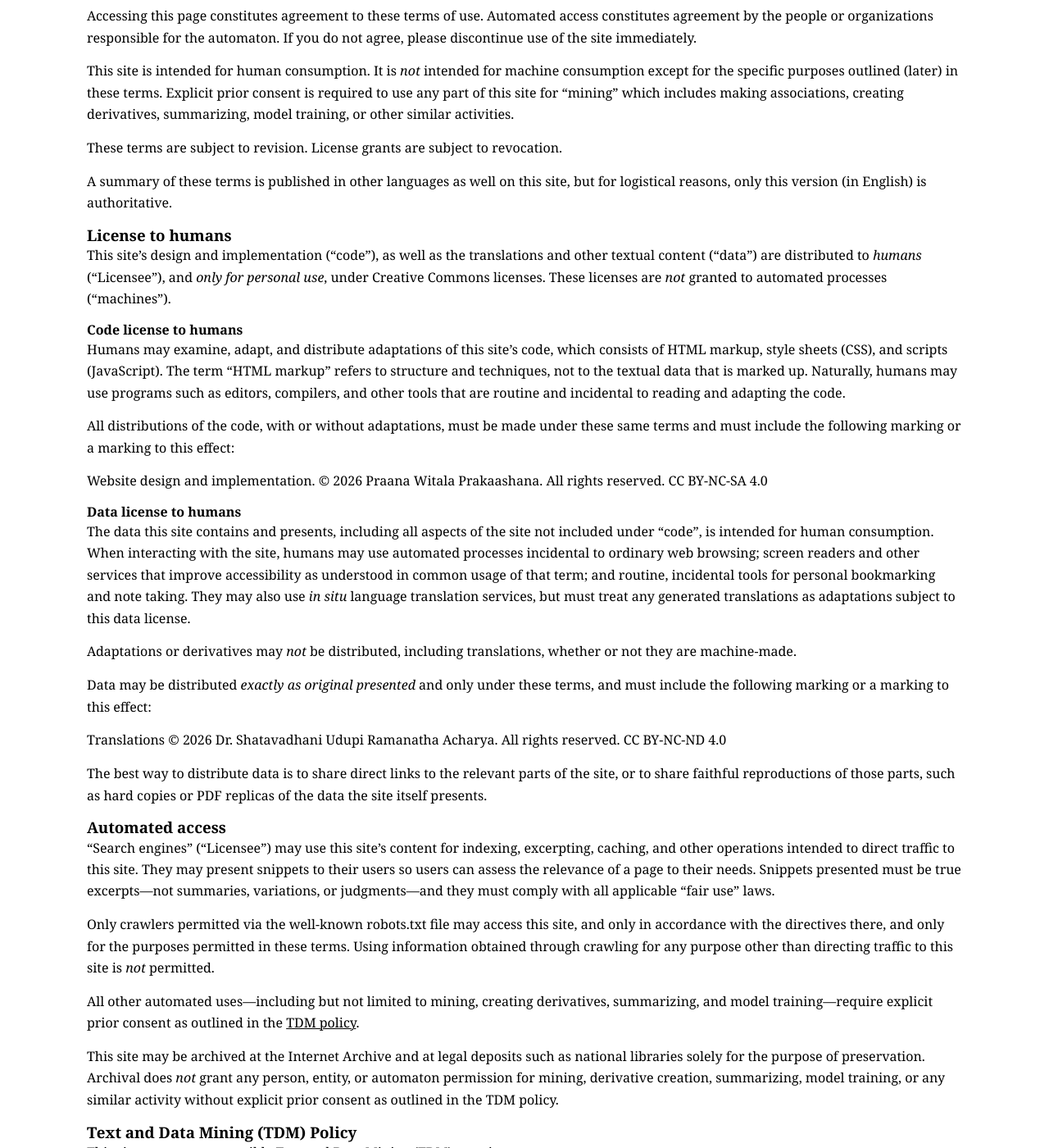
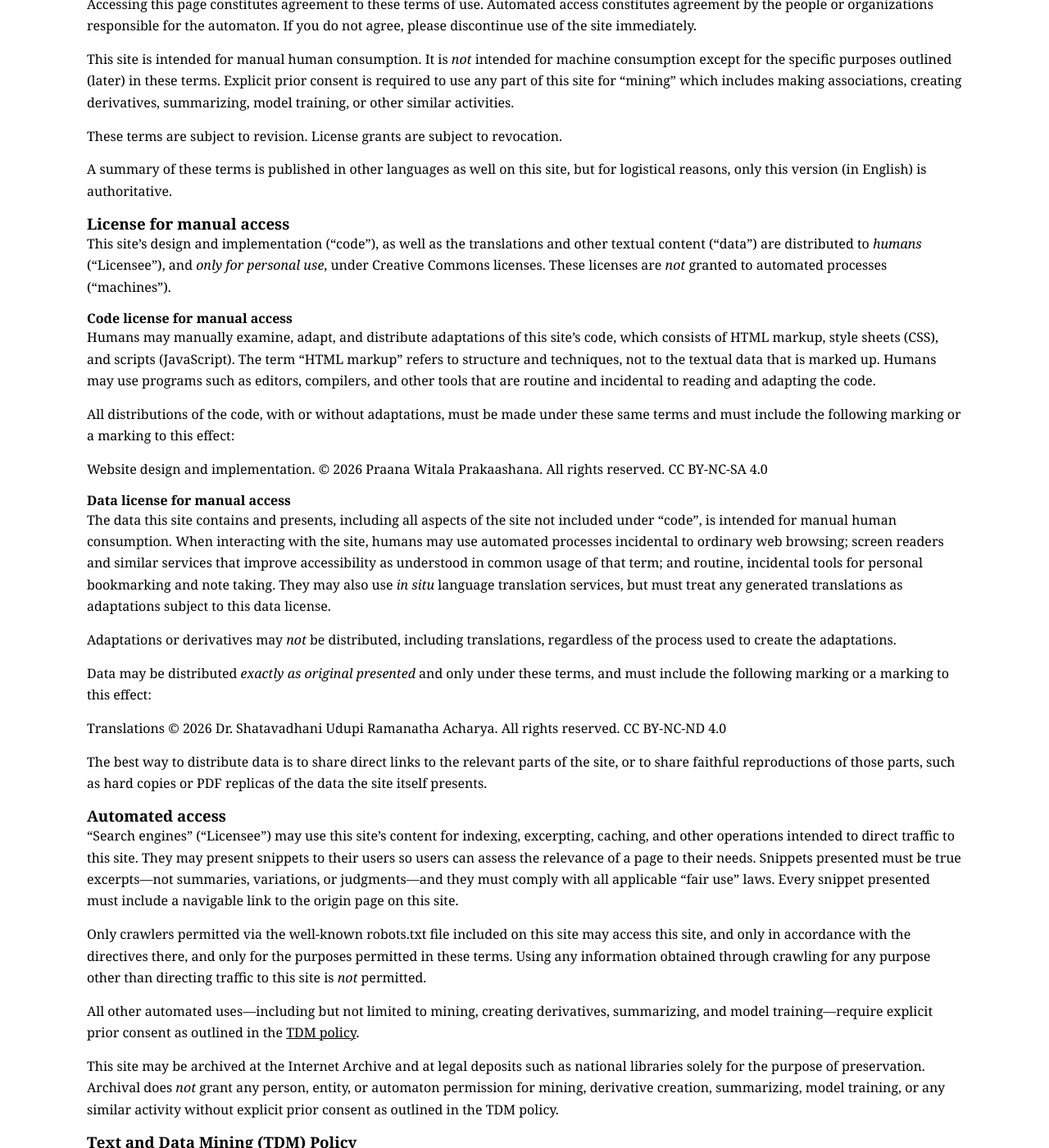
Before and after one commit to prawipra/gs_stage, a Jekyll site: the page built from eng/terms.md, in a window 1280 px wide and 1400 px high, scrolled down 659 px. Shown: the whole window at 82% size. Built offline with Jekyll 4.4.1, drawn with Linux system fonts in a browser that asks for light colours; some of the changed text lies outside the part shown.

Commit message:
Emphasize manual access

```diff
--- a/eng/terms.md
+++ b/eng/terms.md
@@ -2,13 +2,13 @@
 title: Terms of Use
 ---
 
-### TL;DR license to humans for personal use
+### TL;DR License for manual, personal use
+
+This is a brief informal license summary. Please consult the full terms below for complete details.
 
 {% include license.html lang=page.lang artifact="website" owner="prawipra" %}
 
 {% include license.html lang=page.lang artifact="translations" owner="sura" %}
-
-This is a brief summary for quick reading. Please consult the full terms below for complete details.
 
 ### Overview
 
@@ -20,9 +20,9 @@
 agreement by the people or organizations responsible for the automaton. If you do not agree,
 please discontinue use of the site immediately.
 
-This site is intended for human consumption. It is *not* intended for machine consumption except
-for the specific purposes outlined (later) in these terms. Explicit prior consent is required to
-use any part of this site for "mining" which includes making associations, creating derivatives,
+This site is intended for manual human consumption. It is *not* intended for machine  consumption
+except for the specific purposes outlined (later) in these terms. Explicit prior consent is required
+to use any part of this site for "mining" which includes making associations, creating derivatives,
 summarizing, model training, or other similar activities.
 
 These terms are subject to revision. License grants are subject to revocation.
@@ -30,17 +30,17 @@
 A summary of these terms is published in other languages as well on this site, but for logistical
 reasons, only this version (in English) is authoritative.
 
-### License to humans
+### License for manual access
 
 This site's design and implementation ("code"), as well as the translations and other textual
 content ("data") are distributed to *humans* ("Licensee"), and *only for personal use*, under
 Creative Commons licenses. These licenses are *not* granted to automated processes ("machines").
 
-#### Code license to humans
+#### Code license for manual access
 
-Humans may examine, adapt, and distribute adaptations of this site's code, which consists of HTML
-markup, style sheets (CSS), and scripts (JavaScript). The term "HTML markup" refers to structure and
-techniques, not to the textual data that is marked up. Naturally, humans may use programs such as
+Humans may manually examine, adapt, and distribute adaptations of this site's code, which consists
+of HTML markup, style sheets (CSS), and scripts (JavaScript). The term "HTML markup" refers to
+structure and techniques, not to the textual data that is marked up. Humans may use programs such as
 editors, compilers, and other tools that are routine and incidental to reading and adapting the code.
 
 All distributions of the code, with or without adaptations, must be made under these same terms and
@@ -48,17 +48,17 @@
 
 > Website design and implementation. © 2026 Praana Witala Prakaashana. All rights reserved. CC BY-NC-SA 4.0
 
-#### Data license to humans
+#### Data license for manual access
 
 The data this site contains and presents, including all aspects of the site not included under
-"code", is intended for human consumption. When interacting with the site, humans may use automated
-processes incidental to ordinary web browsing; screen readers and other services that improve
-accessibility as understood in common usage of that term; and routine, incidental tools for personal
-bookmarking and note taking. They may also use *in situ* language translation services, but must
-treat any generated translations as adaptations subject to this data license.
+"code", is intended for manual human consumption. When interacting with the site, humans may use
+automated processes incidental to ordinary web browsing; screen readers and similar services that
+improve accessibility as understood in common usage of that term; and routine, incidental tools for
+personal bookmarking and note taking. They may also use *in situ* language translation services,
+but must treat any generated translations as adaptations subject to this data license.
 
-Adaptations or derivatives may *not* be distributed, including translations, whether or not they
-are machine-made.
+Adaptations or derivatives may *not* be distributed, including translations, regardless of the
+process used to create the adaptations.
 
 Data may be distributed *exactly as original presented* and only under these terms, and must include
 the following marking or a marking to this effect:
@@ -75,12 +75,12 @@
 other operations intended to direct traffic to this site. They may present snippets to their users
 so users can assess the relevance of a page to their needs. Snippets presented must be true
 excerpts—not summaries, variations, or judgments—and they must comply with all applicable "fair use"
-laws.
+laws. Every snippet presented must include a navigable link to the origin page on this site.
 
-Only crawlers permitted via the well-known `robots.txt` file may access this site, and only in
-accordance with the directives there, and only for the purposes permitted in these terms. Using
-information obtained through crawling for any purpose other than directing traffic to this site
-is *not* permitted.
+Only crawlers permitted via the well-known `robots.txt` file included on this site may access this
+site, and only in accordance with the directives there, and only for the purposes permitted in these
+terms. Using any information obtained through crawling for any purpose other than directing traffic
+to this site is *not* permitted.
 
 All other automated uses—including but not limited to mining, creating derivatives, summarizing, and
 model training—require explicit prior consent as outlined in the [TDM policy](#text-and-data-mining-tdm-policy).
```
Also changed, not shown: other parts of eng/terms.md (+1 -1 lines).
